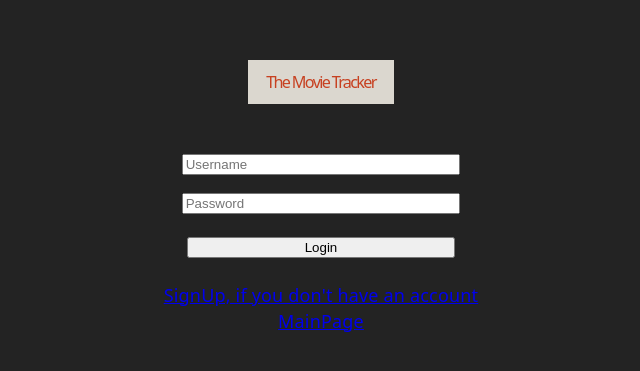
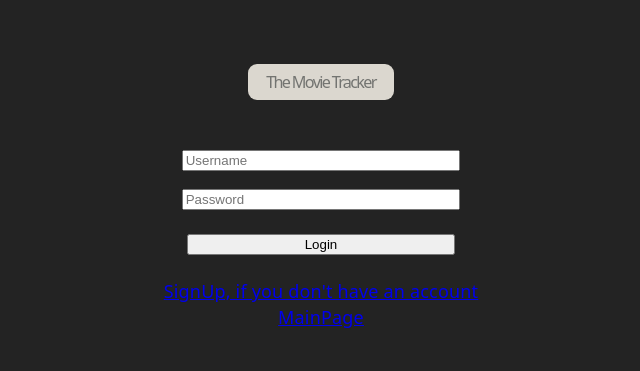
Before and after one commit to GreaterBerg/MovieGrisha, a React (Vite) app: page /login in a window 1280 px wide. Shown: the part 219-590 px from the top of the page, without its empty margins (319-959 px from the left). Built offline with nearby package versions, Linux system fonts and the light colour scheme; no server answers.

Commit message:
feat: обоновить навбар

```diff
--- a/package.json
+++ b/package.json
@@ -12,6 +12,7 @@
   "dependencies": {
     "@react-three/fiber": "^9.6.1",
     "@react-three/postprocessing": "^3.0.4",
+    "lucide-react": "^1.41.0",
     "postprocessing": "^6.39.4",
     "react": "^19.2.7",
     "react-dom": "^19.2.7",
--- a/src/components/NavBar.css
+++ b/src/components/NavBar.css
@@ -1,7 +1,7 @@
 
 nav {
     padding: .5rem;
-    border-bottom: var(--bg-section) solid 1px;
+    border-bottom: var(--bg-g) solid 1px;
     margin: 0 1rem 0 1rem;
     display: flex;
     justify-content: space-between;
@@ -16,22 +16,33 @@ nav {
 }
 
 .logo {
+    background-color: var(--bg-w);
+    border-radius: .5rem;
     text-align: center;
     font-size: .9rem;
-    padding: .5rem 1rem;
-    background-color: var(--bg-w);
-    color: var(--text-o);
+    padding: .3rem 1rem;
+    color: var(--bg-g);
     text-decoration: none;
     font-weight: 400;
+    transition: all .15s ease 0s;
+}
+.logo:hover {
+    background-color: var(--bg-g);
+    color: var(--bg-w);
 }
 
 .item {
+    display: flex;
+    justify-content: center;
+    gap: .4rem;
     text-align: center;
     width: 10rem;
-    padding: .5rem;
-    background-color: var(--bg-g);
+    padding: .3rem;
     margin-left: 1rem;
     color: var(--text);
     text-decoration: none;
     font-weight: 400;
 }
+.item:hover {
+    color: var(--bg-w);
+}
--- a/src/components/NavBar.tsx
+++ b/src/components/NavBar.tsx
@@ -1,16 +1,17 @@
 import { Link } from 'react-router-dom'
 import './NavBar.css'
+
+import { Search } from 'lucide-react'
+
 
 
 const NavBar = ({isSearch=false}) => {
 
   return (
     <nav>
-        <Link to={"/"} className='logo sharp'>MovieGrisha</Link>
+        <Link to={"/"} className='logo'>MovieGrisha</Link>
         <ul className='nav-list'>
-            { isSearch ? null :
-                <Link to={"/search"} className='item sharp'>Search</Link>
-            }
+          <Link to={"/search"} className='item'> <Search /> Search</Link>
         </ul>
     </nav>
   )
```
Also changed, not shown: 1 other file (tests, documents, lock files or other folders).
